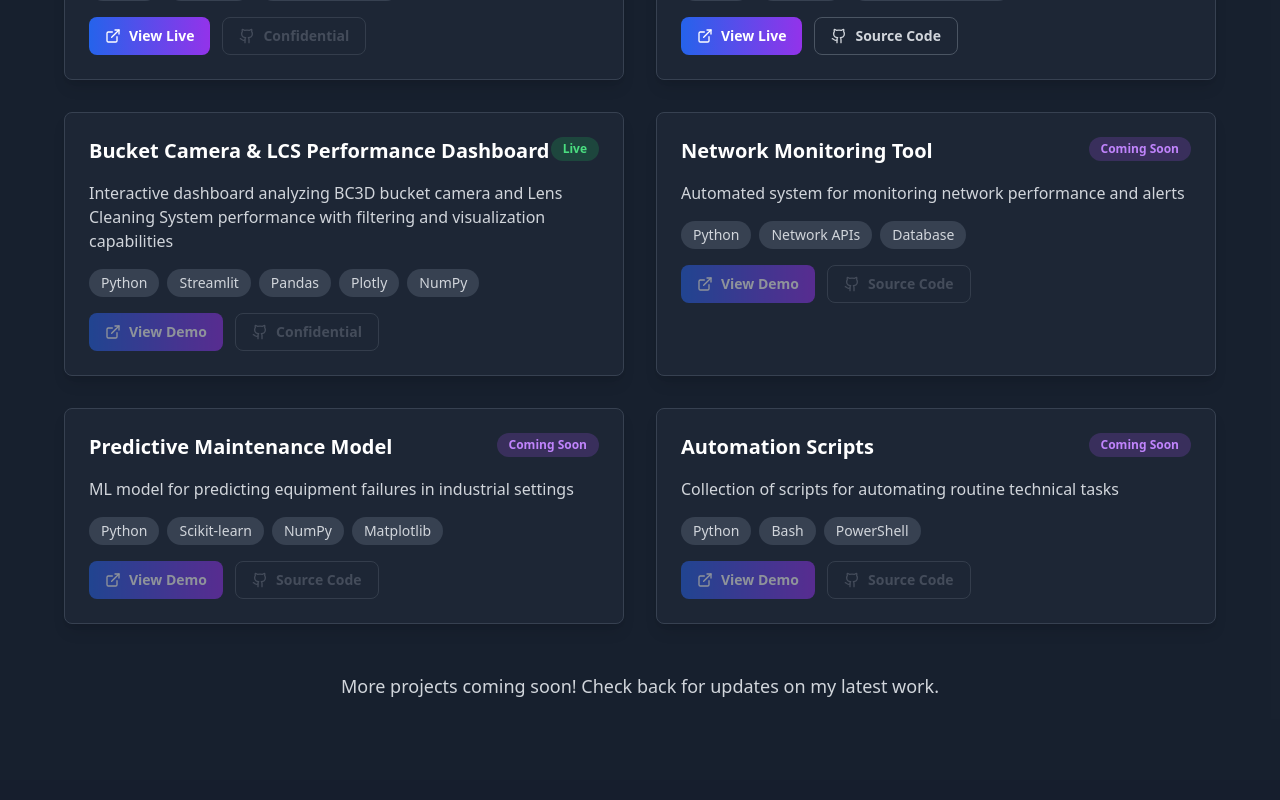
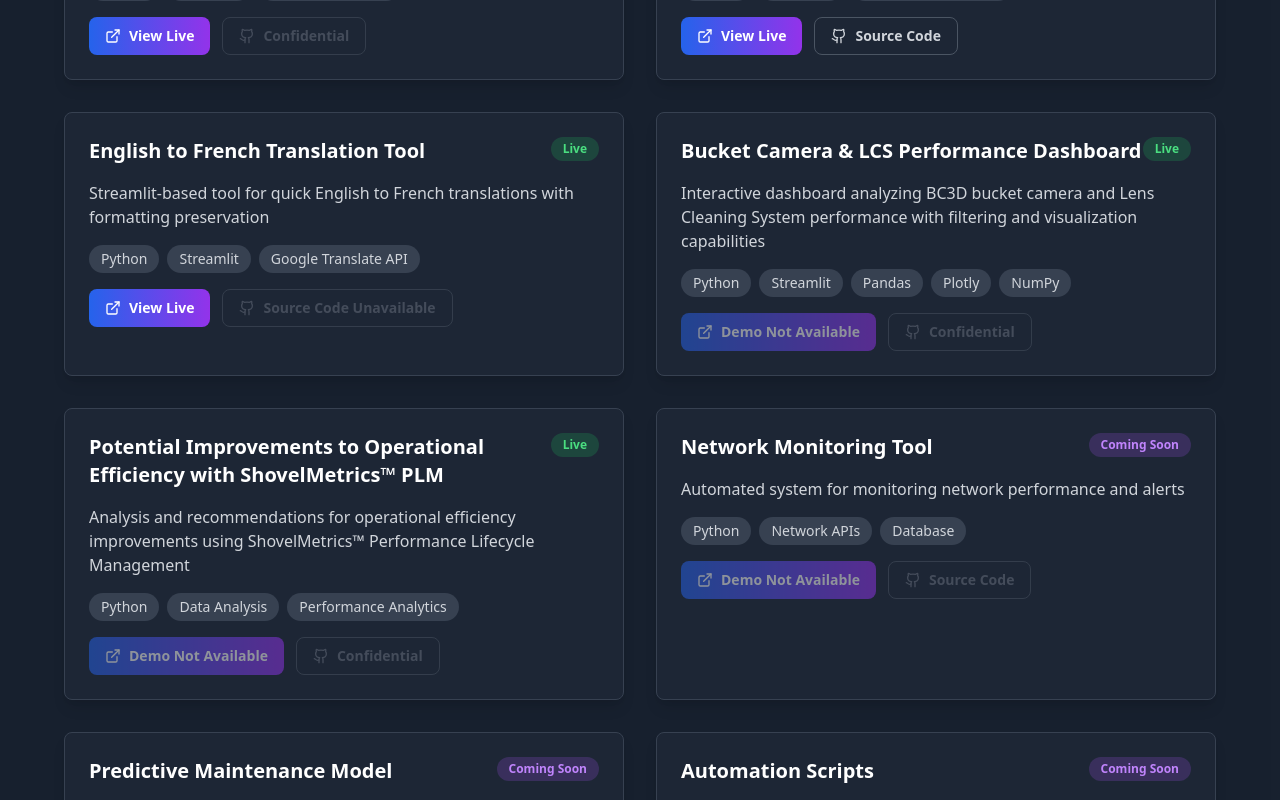
Before and after one commit to ValentinaAkpan/Valentina-portfolio, a React (Vite) app: page / in a window 1280 px wide. Shown: the part 6140-6940 px from the top of the page. Built offline with nearby package versions, Linux system fonts and the light colour scheme.

Commit message:
Fix: Project details
Update project details for LCS, ShovelMetrics, and English to French translation.

```diff
--- a/src/components/Projects.tsx
+++ b/src/components/Projects.tsx
@@ -40,9 +40,27 @@ const Projects = () => {
       sourceCodeText: "Source Code"
     },
     {
+      title: "English to French Translation Tool",
+      description: "Streamlit-based tool for quick English to French translations with formatting preservation",
+      tech: ["Python", "Streamlit", "Google Translate API"],
+      status: "Live",
+      liveUrl: "https://englishtofrenchtranslate.streamlit.app/",
+      githubUrl: null,
+      sourceCodeText: "Source Code Unavailable"
+    },
+    {
       title: "Bucket Camera & LCS Performance Dashboard",
       description: "Interactive dashboard analyzing BC3D bucket camera and Lens Cleaning System performance with filtering and visualization capabilities",
       tech: ["Python", "Streamlit", "Pandas", "Plotly", "NumPy"],
+      status: "Live",
+      liveUrl: null,
+      githubUrl: null,
+      sourceCodeText: "Confidential"
+    },
+    {
+      title: "Potential Improvements to Operational Efficiency with ShovelMetrics™ PLM",
+      description: "Analysis and recommendations for operational efficiency improvements using ShovelMetrics™ Performance Lifecycle Management",
+      tech: ["Python", "Data Analysis", "Performance Analytics"],
       status: "Live",
       liveUrl: null,
       githubUrl: null,
@@ -122,7 +140,7 @@ const Projects = () => {
                 ) : (
                   <button className="flex items-center gap-2 px-4 py-2 bg-gradient-to-r from-blue-600 to-purple-600 rounded-lg text-white text-sm font-semibold opacity-50 cursor-not-allowed">
                     <ExternalLink size={16} />
-                    View Demo
+                    Demo Not Available
                   </button>
                 )}
 
```
